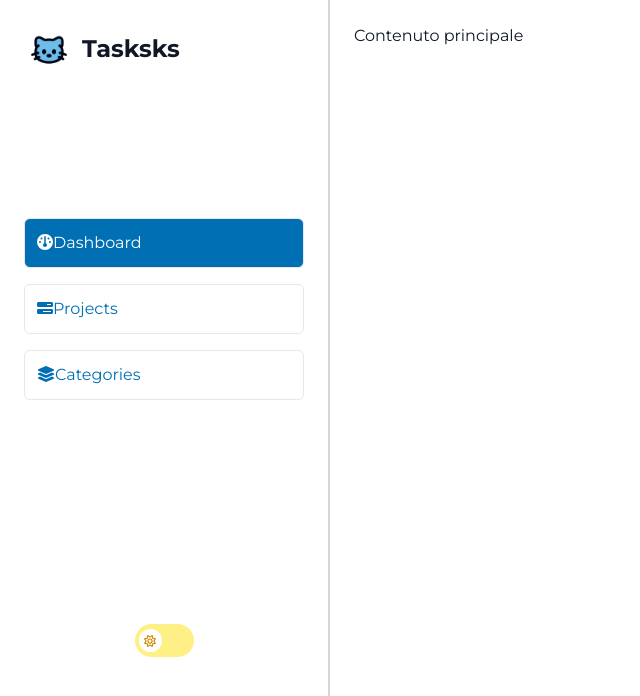
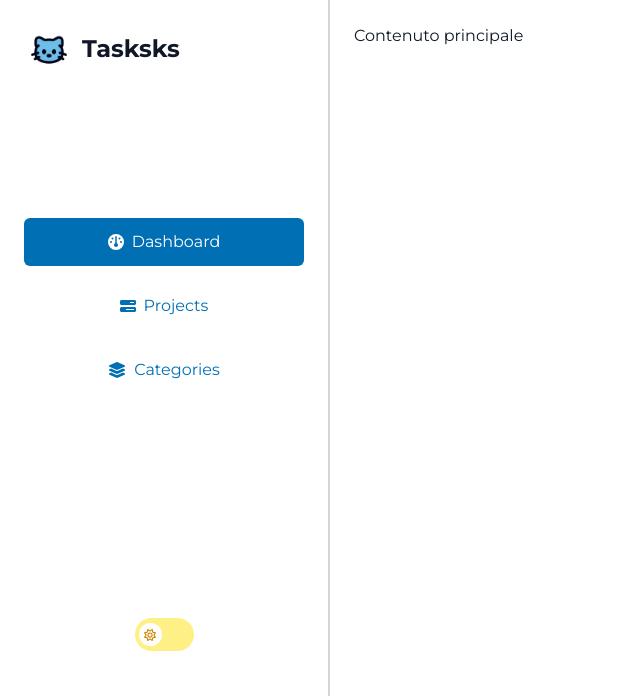
Before and after one commit to Shuy7wng/Tasksks, a Next.js app: page / in a window 1280 px wide. Shown: the top 696 px of the page, without its empty margins (0-640 px from the left). Built offline with nearby package versions, Linux system fonts and the light colour scheme.

Commit message:
scherzavo, ora sistemato

```diff
--- a/app/Components/Darkmode.tsx
+++ b/app/Components/Darkmode.tsx
@@ -1,3 +1,5 @@
+"use client";
+
 import React from "react";
 import { useGlobalContextProvider } from "../contextAPI";
 import { FontAwesomeIcon } from "@fortawesome/react-fontawesome";
--- a/app/Components/Sidebar.tsx
+++ b/app/Components/Sidebar.tsx
@@ -41,28 +41,27 @@ function Sidebar() {
           className="h-[50px]"
           style={{ objectFit: "contain" }}
         />
-       <span className="text-2xl font-bold">
-  Tasksks
-</span>
-
-      </div>
-
+        <span className="text-2xl font-bold">
+          Tasksks
+        </span>
+      </div >
       {/* Menu */}
-      <nav className="flex flex-col gap-4 pt-30 pb-50">
+      <nav className="flex flex-col gap-4 pt-30 pb-50 ">
         {menuItems.map((item, index) => (
           <button
             key={index}
             onClick={() => updateItemSelection(index)}
-            className={`text-left p-3 rounded-md cursor-pointer border border-gray-200
-              ${item.isSelected ? "bg-[#006fb4] text-white" : "bg-transparent"}`}
+            className={`p-3 rounded-md cursor-pointer flex items-center justify-center gap-2
+    ${item.isSelected ? "bg-[#006fb4] text-white" : "bg-transparent"}`}
             style={{ color: item.isSelected ? "white" : "#006fb4" }}
           >
             <FontAwesomeIcon
-              className={`${item.isSelected ? "text-white" : "text-#006fb4"}`}
               icon={item.icon}
+              className={item.isSelected ? "text-white" : "text-[#006fb4]"}
             />
-            {item.name}
+            <span>{item.name}</span>
           </button>
+
         ))}
       </nav>
 
```
